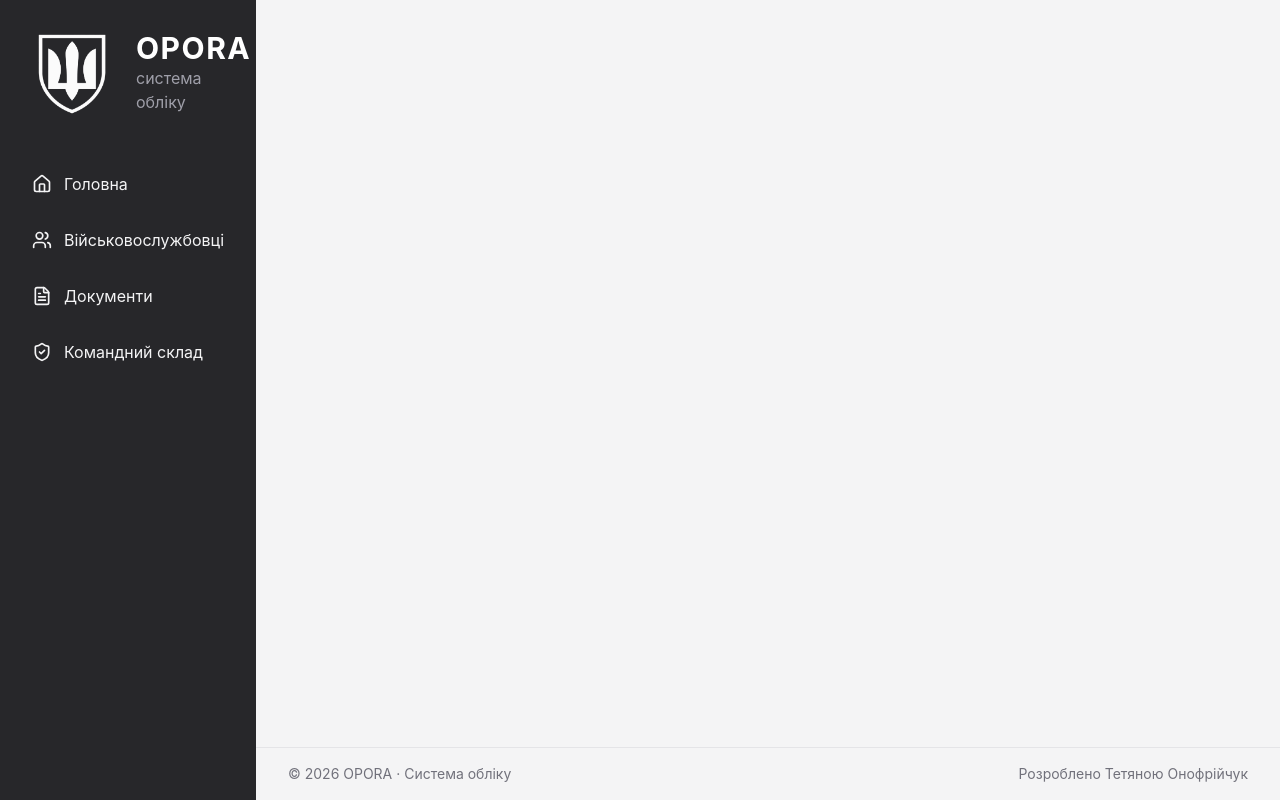
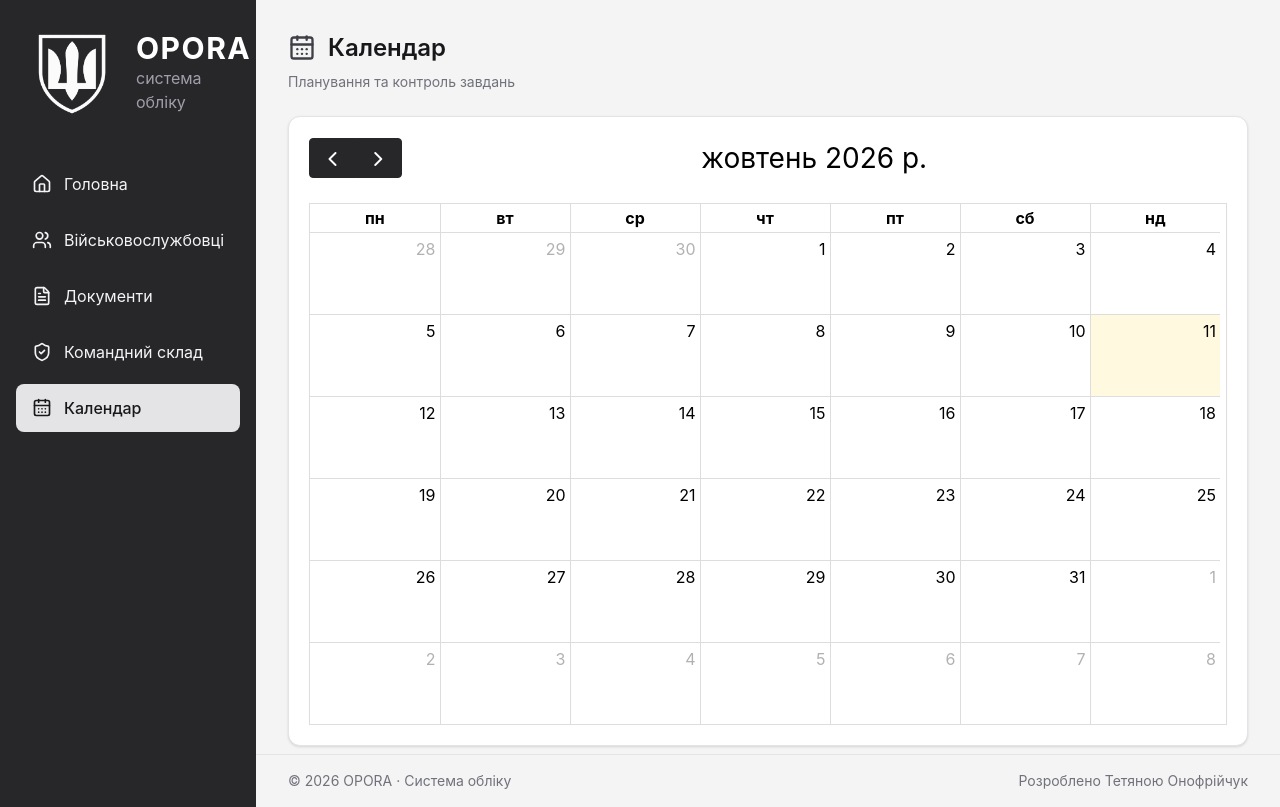
Before and after one commit to Tetiana-Onofriichuk/dilovod-frontend, a React (Vite) app: page /calendar in a window 1280 px wide. Built offline with nearby package versions, Linux system fonts and the light colour scheme.

Commit message:
feat: add tasks backend and calendar page

```diff
--- a/package.json
+++ b/package.json
@@ -10,6 +10,10 @@
     "preview": "vite preview"
   },
   "dependencies": {
+    "@fullcalendar/core": "^6.1.21",
+    "@fullcalendar/daygrid": "^6.1.21",
+    "@fullcalendar/interaction": "^6.1.21",
+    "@fullcalendar/react": "^6.1.21",
     "@tailwindcss/vite": "^4.3.3",
     "axios": "^1.20.0",
     "docx": "^9.8.1",
--- a/src/App.tsx
+++ b/src/App.tsx
@@ -9,6 +9,7 @@ import SoldiersPage from "./pages/SoldiersPage";
 import RequisitesPage from "./pages/RequisitesPage";
 import SoldierDetailsPage from "./pages/SoldierDetailsPage";
 import DocumentsPage from "./pages/DocumentsPage";
+import CalendarPage from "./pages/CalendarPage";
 
 function App() {
   const location = useLocation();
@@ -61,6 +62,15 @@ function App() {
               </PageTransition>
             }
           />
+
+          <Route
+            path="/calendar"
+            element={
+              <PageTransition>
+                <CalendarPage />
+              </PageTransition>
+            }
+          />
         </Routes>
       </AnimatePresence>
     </MainLayout>
--- a/src/components/Sidebar.tsx
+++ b/src/components/Sidebar.tsx
@@ -1,5 +1,5 @@
 import { NavLink } from "react-router-dom";
-import { FileText, Home, Users, ShieldCheck } from "lucide-react";
+import { CalendarDays, FileText, Home, Users, ShieldCheck } from "lucide-react";
 import logo from "../assets/logo.png";
 
 const Sidebar = () => {
@@ -51,6 +51,13 @@ const Sidebar = () => {
               <span>Командний склад</span>
             </NavLink>
           </li>
+
+          <li>
+            <NavLink to="/calendar" className={linkStyles}>
+              <CalendarDays size={20} />
+              <span>Календар</span>
+            </NavLink>
+          </li>
         </ul>
       </nav>
     </aside>
--- a/src/components/dashboard/WeeklyTasks.tsx
+++ b/src/components/dashboard/WeeklyTasks.tsx
@@ -1,3 +1,4 @@
+import { useNavigate } from "react-router-dom";
 import { CalendarDays } from "lucide-react";
 
 const days = [
@@ -39,6 +40,7 @@ const days = [
 ];
 
 const WeeklyTasks = () => {
+  const navigate = useNavigate();
   return (
     <section className="mt-4 rounded-xl border border-zinc-200 bg-white shadow-sm">
       <div className="flex items-center justify-between border-b border-zinc-200 px-5 py-3">
@@ -55,6 +57,7 @@ const WeeklyTasks = () => {
         <button
           type="button"
           className="flex cursor-pointer items-center gap-1.5 text-sm font-medium text-zinc-600 transition hover:text-zinc-900"
+          onClick={() => navigate("/calendar")}
         >
           <CalendarDays size={16} />
           Календар на місяць →
--- a/src/index.css
+++ b/src/index.css
@@ -2,4 +2,26 @@
 input[type="number"]::-webkit-inner-spin-button,
 input[type="number"]::-webkit-outer-spin-button {
   cursor: pointer;
+
+  /* FullCalendar navigation buttons */
+  .fc .fc-button-primary {
+    background-color: #27272a;
+    border-color: #27272a;
+    color: white;
+  }
+
+  .fc .fc-button-primary:hover {
+    background-color: #3f3f46;
+    border-color: #3f3f46;
+  }
+
+  .fc .fc-button-primary:focus {
+    box-shadow: none;
+  }
+
+  .fc .fc-button-primary:not(:disabled):active,
+  .fc .fc-button-primary:not(:disabled).fc-button-active {
+    background-color: #18181b;
+    border-color: #18181b;
+  }
 }
--- /dev/null
+++ b/src/pages/CalendarPage.css
@@ -0,0 +1,14 @@
+.fc {
+  --fc-button-bg-color: var(--color-zinc-800);
+  --fc-button-border-color: var(--color-zinc-800);
+
+  --fc-button-hover-bg-color: var(--color-zinc-700);
+  --fc-button-hover-border-color: var(--color-zinc-700);
+
+  --fc-button-active-bg-color: var(--color-zinc-900);
+  --fc-button-active-border-color: var(--color-zinc-900);
+}
+
+.fc .fc-button-primary:focus {
+  box-shadow: none;
+}
--- /dev/null
+++ b/src/pages/CalendarPage.tsx
@@ -0,0 +1,41 @@
+import FullCalendar from "@fullcalendar/react";
+import dayGridPlugin from "@fullcalendar/daygrid";
+import interactionPlugin from "@fullcalendar/interaction";
+import ukLocale from "@fullcalendar/core/locales/uk";
+import { CalendarDays } from "lucide-react";
+import "./CalendarPage.css";
+
+const CalendarPage = () => {
+  return (
+    <div>
+      <div className="mb-6">
+        <div className="flex items-center gap-3">
+          <CalendarDays size={28} className="text-zinc-700" />
+
+          <h2 className="text-2xl font-semibold text-zinc-900">Календар</h2>
+        </div>
+
+        <p className="mt-2 text-sm text-zinc-500">
+          Планування та контроль завдань
+        </p>
+      </div>
+
+      <section className="rounded-xl border border-zinc-200 bg-white p-5 shadow-sm">
+        <FullCalendar
+          plugins={[dayGridPlugin, interactionPlugin]}
+          initialView="dayGridMonth"
+          locale={ukLocale}
+          firstDay={1}
+          height="auto"
+          headerToolbar={{
+            left: "prev,next",
+            center: "title",
+            right: "",
+          }}
+        />
+      </section>
+    </div>
+  );
+};
+
+export default CalendarPage;
--- a/src/pages/HomePage.tsx
+++ b/src/pages/HomePage.tsx
@@ -118,6 +118,7 @@ const HomePage = () => {
           value={7}
           linkText="Перейти до календаря"
           icon={CalendarDays}
+          to="/calendar"
         />
       </div>
 
--- /dev/null
+++ b/src/services/tasksApi.ts
@@ -0,0 +1,43 @@
+import axios from "axios";
+
+import type { Task } from "../types/task";
+
+const API_URL = "http://localhost:3000/tasks";
+
+export type CreateTaskData = {
+  title: string;
+  description?: string;
+  date: string;
+};
+
+export type UpdateTaskData = {
+  title?: string;
+  description?: string;
+  date?: string;
+  completed?: boolean;
+};
+
+export const getTasks = async (): Promise<Task[]> => {
+  const response = await axios.get<Task[]>(API_URL);
+
+  return response.data;
+};
+
+export const createTask = async (data: CreateTaskData): Promise<Task> => {
+  const response = await axios.post<Task>(API_URL, data);
+
+  return response.data;
+};
+
+export const updateTask = async (
+  id: number,
+  data: UpdateTaskData,
+): Promise<Task> => {
+  const response = await axios.patch<Task>(`${API_URL}/${id}`, data);
+
+  return response.data;
+};
+
+export const deleteTask = async (id: number): Promise<void> => {
+  await axios.delete(`${API_URL}/${id}`);
+};
--- /dev/null
+++ b/src/types/task.ts
@@ -0,0 +1,8 @@
+export interface Task {
+  id: number;
+  title: string;
+  description: string;
+  date: string;
+  completed: boolean;
+  createdAt: string;
+}
```
Also changed, not shown: 1 other file (tests, documents, lock files or other folders).
